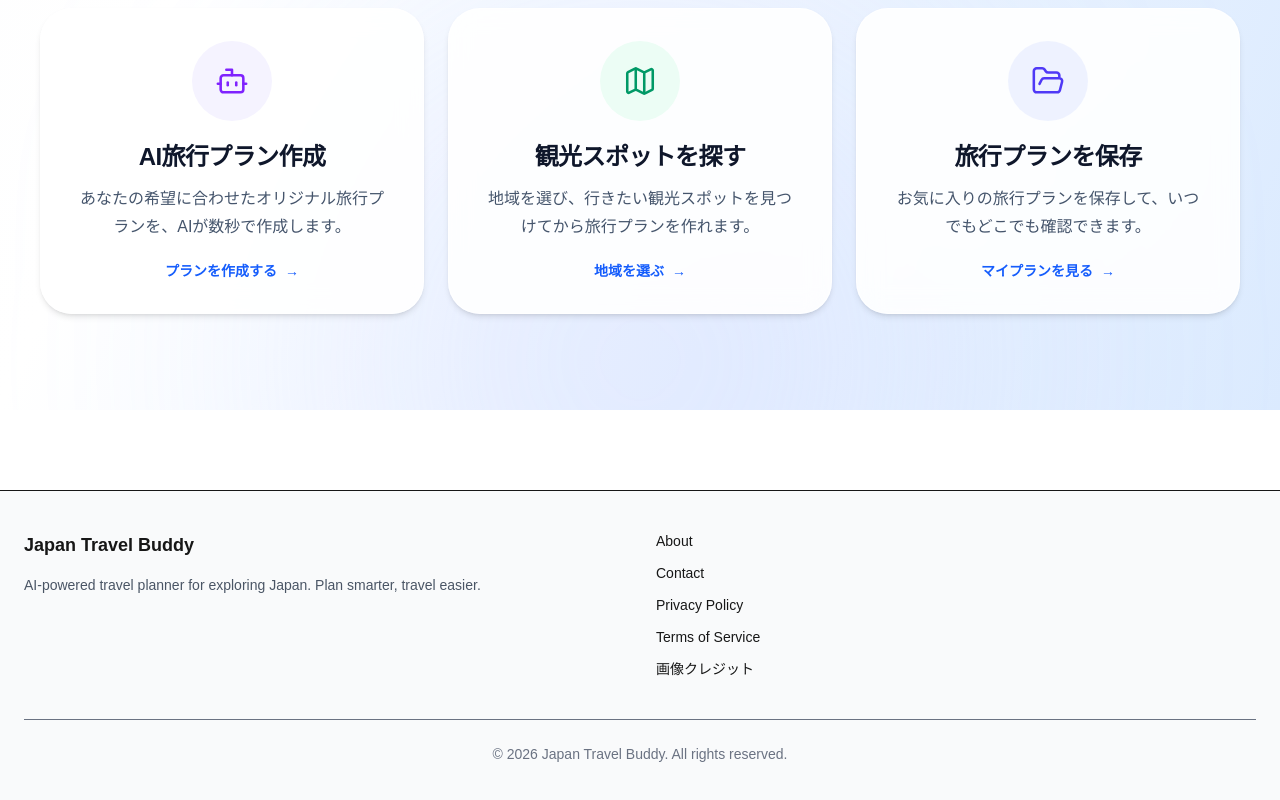
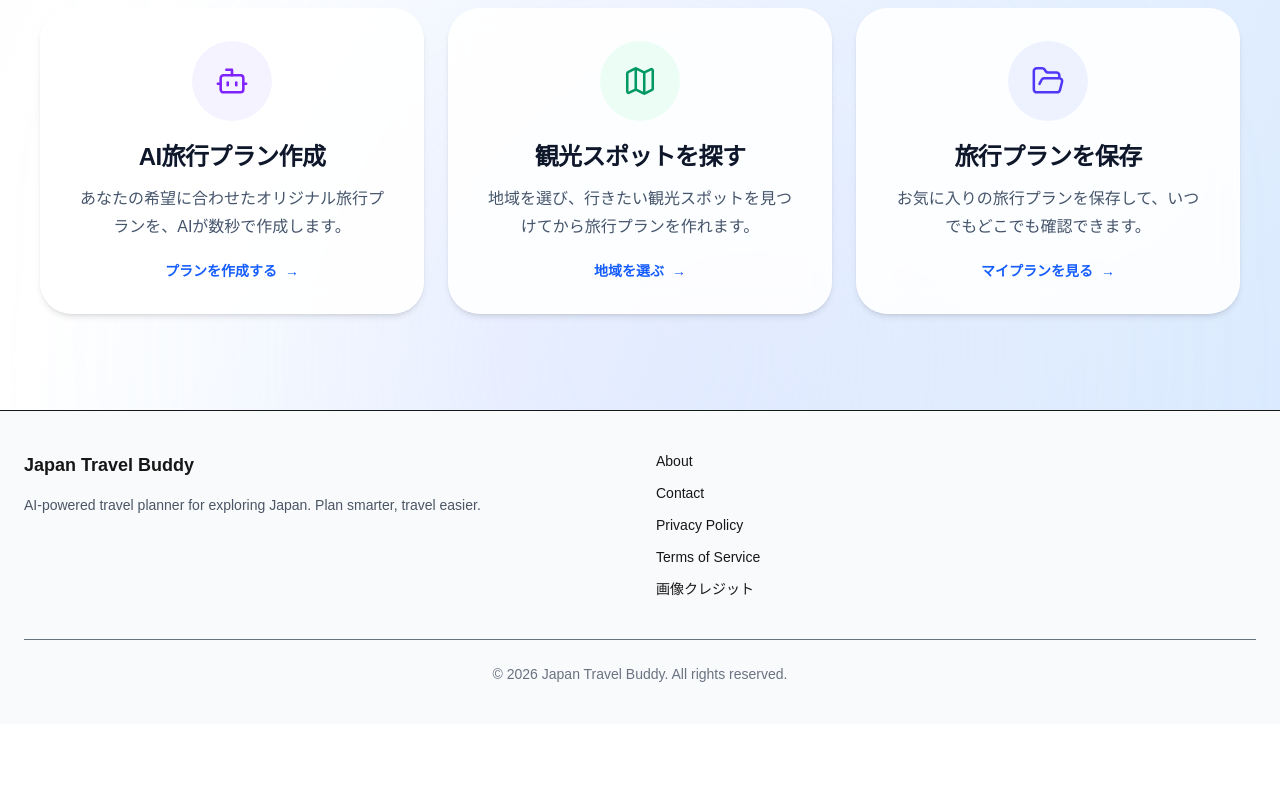
Before and after one commit to hiroren0130-droid/japan-travel-buddy, a Next.js app: page / in a window 1280 px wide. Shown: the part 2648-3448 px from the top of the page. After the commit the page ends 3372 px from the top, so only its background shows below. Built offline with nearby package versions, Linux system fonts and the light colour scheme.

Commit message:
fix: remove excess footer spacing

```diff
--- a/components/Footer.tsx
+++ b/components/Footer.tsx
@@ -8,7 +8,7 @@ export default function Footer() {
   const { locale, messages } = useLocale();
 
   return (
-    <footer className="mt-20 border-t bg-gray-50">
+    <footer className="border-t bg-gray-50">
       <div className="mx-auto max-w-7xl px-6 py-10">
 
         <div className="grid gap-8 md:grid-cols-2">
```
